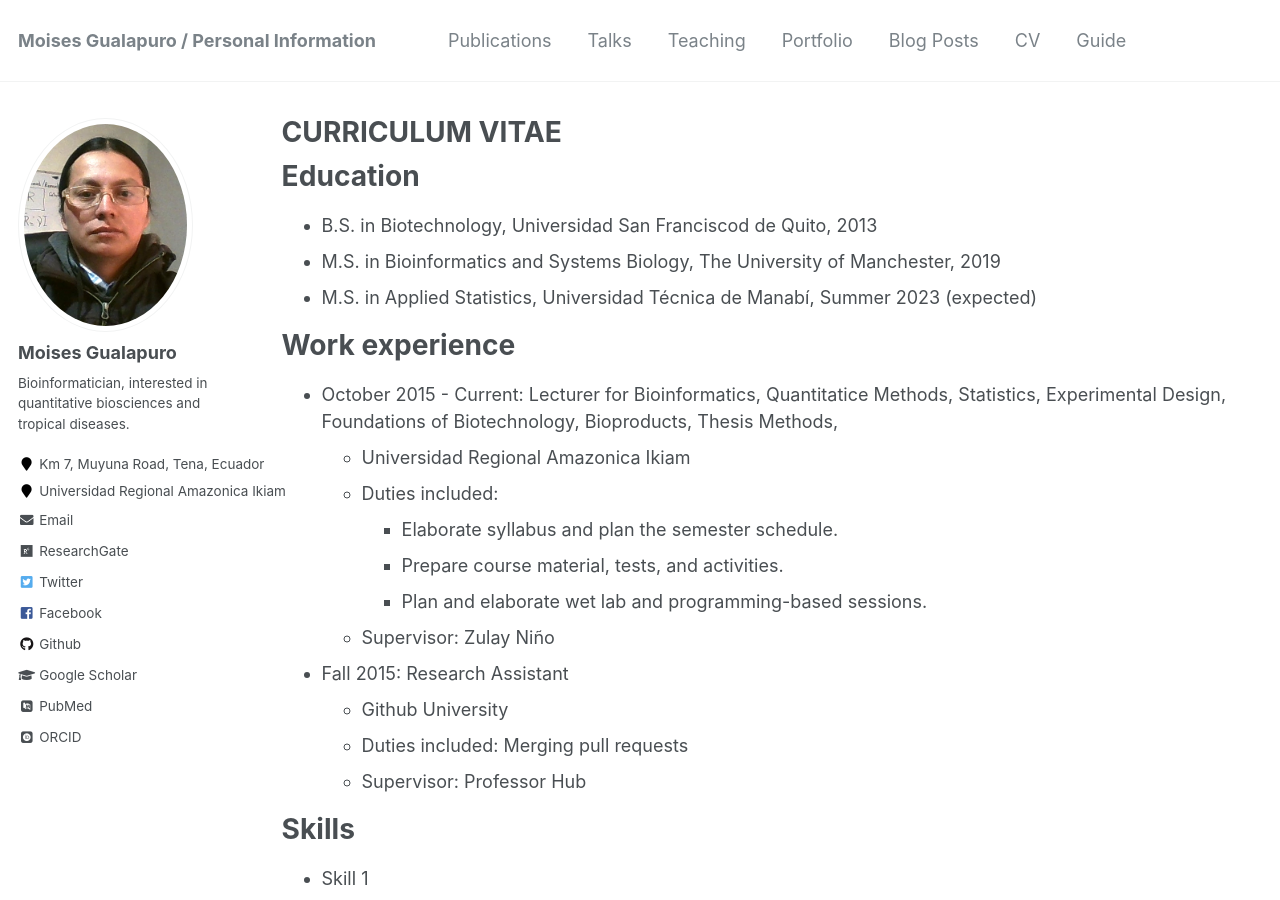
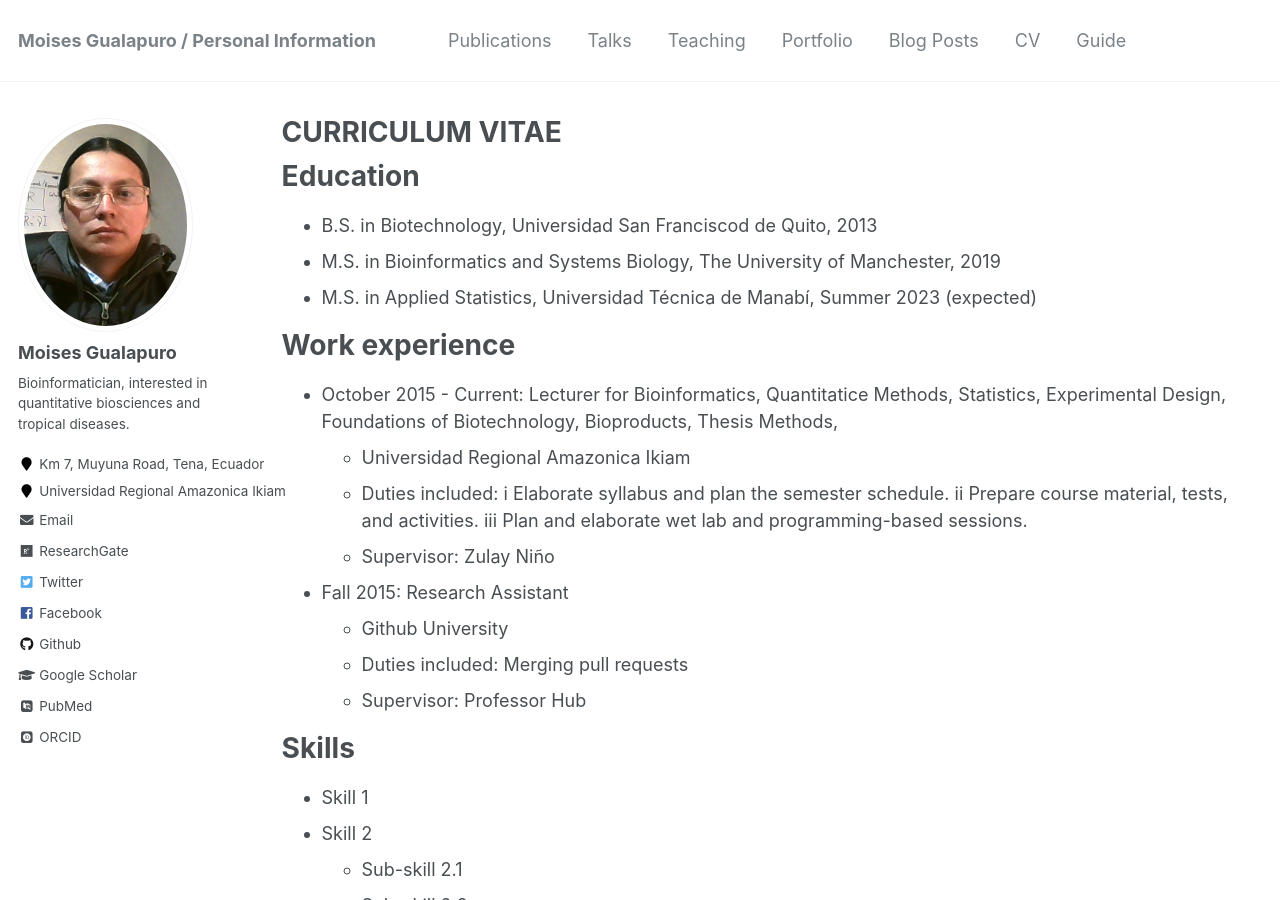
Before and after one commit to gualapuromoises/MoisesGualapuro, a Jekyll site: the page built from _pages/cv.md, in a window 1280 px wide and 900 px high. Built offline with Jekyll 4.4.1, drawn with Linux system fonts in a browser that asks for light colours; some web fonts are replaced.

Commit message:
Update cv.md

```diff
--- a/_pages/cv.md
+++ b/_pages/cv.md
@@ -20,9 +20,9 @@ Work experience
 * October 2015 - Current: Lecturer for Bioinformatics, Quantitatice Methods, Statistics, Experimental Design, Foundations of Biotechnology, Bioproducts, Thesis Methods,
   * Universidad Regional Amazonica Ikiam
   * Duties included:
-    - Elaborate syllabus and plan the semester schedule.
-    - Prepare course material, tests, and activities.
-    - Plan and elaborate wet lab and programming-based sessions.
+    i Elaborate syllabus and plan the semester schedule.
+    ii Prepare course material, tests, and activities.
+    iii Plan and elaborate wet lab and programming-based sessions.
   * Supervisor: Zulay Niño
 
 * Fall 2015: Research Assistant
```
